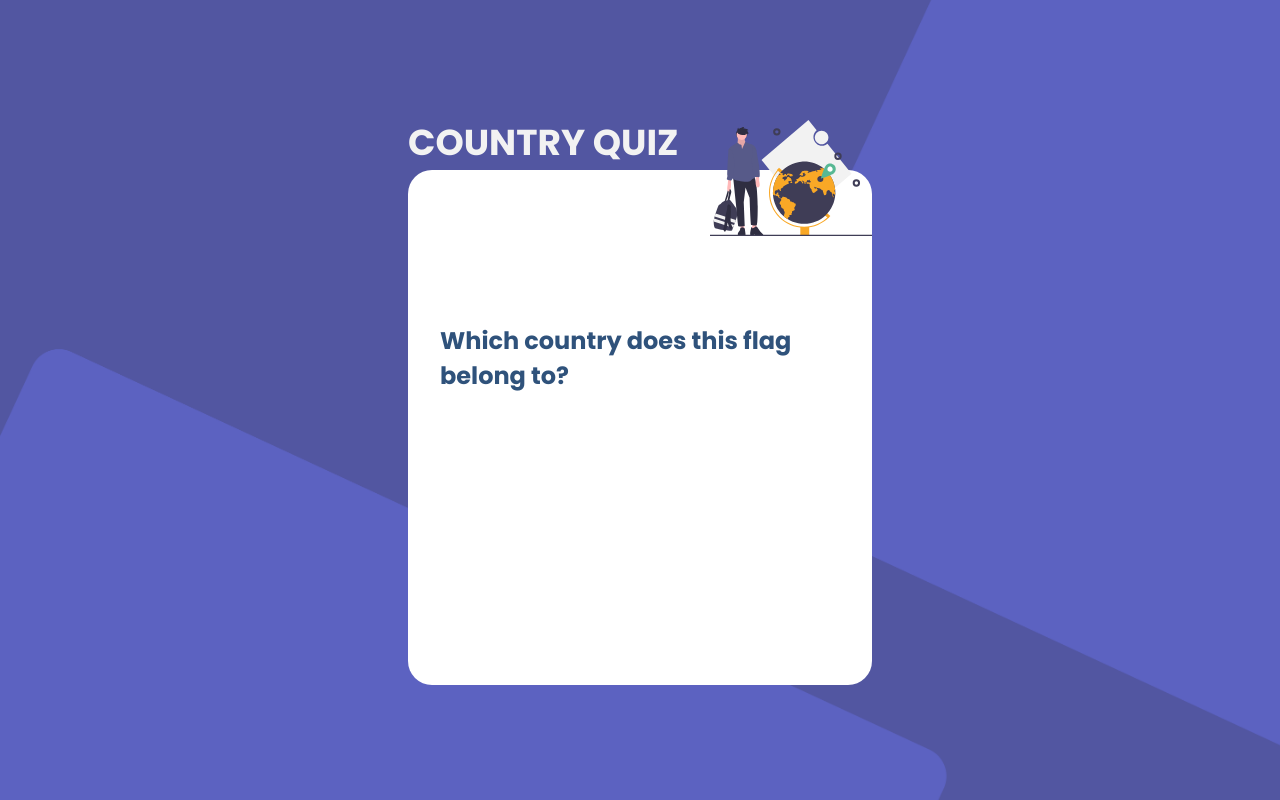
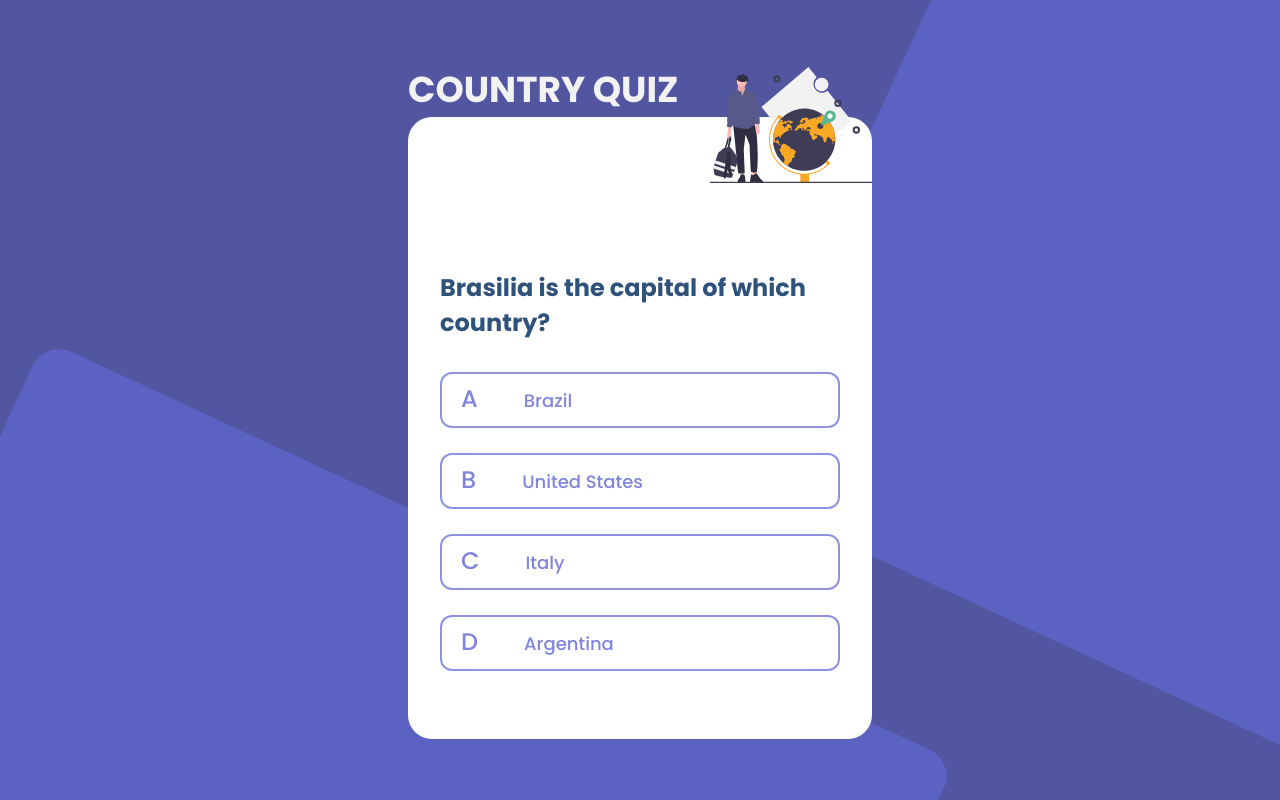
Before and after one commit to juliodumont/country-quiz, a React (Vite) app: page / in a window 1280 px wide. Built offline with nearby package versions, Linux system fonts and the light colour scheme; no server answers.

Commit message:
Fixed QuizCard

```diff
--- a/src/Types.ts
+++ b/src/Types.ts
@@ -1,17 +1,13 @@
-const TextType = [
-  "is the capital of...",
-  "is the currency of which country?",
-  "official language is...",
-  "is situated in which region?",
-];
+type CountryName = {
+  common: string;
+  official: string;
+}
 
-const AddInfoType = ["Which country does this flag belong to?"];
-
-const Questions = [TextType, AddInfoType];
-
-export function getQuestion(): string[] {
-  const questionTypeIndex = Math.floor(Math.random() * Questions.length);
-  const questionSet = Questions[questionTypeIndex];
-  const questionIndex = Math.floor(Math.random() * questionSet.length);
-  return [questionSet[questionIndex], questionTypeIndex.toString()];
+export type CountryInfo = {
+  name: CountryName;
+  currencies: {};
+  capital: string[];
+  region: string;
+  flags: {};
+  languages: {};
 }
--- a/src/components/QuizCard/index.tsx
+++ b/src/components/QuizCard/index.tsx
@@ -1,16 +1,22 @@
+import { QuestionAnswer } from "./QuestionAnswer";
 import "./styles.css";
 
 type Props = {
-  children?: React.ReactNode;
+  title: string;
   question: string;
+  answers: {
+    id: string;
+    text: string;
+  }[];
   additionalInfo?: React.ReactNode;
+  showButton: boolean;
 };
 
 export function QuizCard(props: Props) {
   return (
     <>
       <div className="quiz-title-container">
-        <h1>Country quiz</h1>
+        <h1>{props.title}</h1>
       </div>
       <div className="quiz-base-card">
         <div className="quiz-image">
@@ -20,7 +26,20 @@ export function QuizCard(props: Props) {
         <div className="quiz-question">
           <h2>{props.question}</h2>
         </div>
-        {props.children}
+        {props.answers.map((answer) => {
+          return (
+            <QuestionAnswer
+              questionAnswer={answer.text}
+              questionNumber={answer.id}
+              key={answer.id}
+            />
+          );
+        })}
+        {props.showButton && (
+          <div className="button-container">
+            <button>Next</button>
+          </div>
+        )}
       </div>
     </>
   );
--- a/src/pages/Game/index.tsx
+++ b/src/pages/Game/index.tsx
@@ -2,39 +2,70 @@ import { ResultCard } from "../../components/ResultCard";
 import { QuizCard } from "../../components/QuizCard";
 import "./styles.css";
 import { useEffect, useState } from "react";
-import { getQuestion } from "../../Types";
-import axios, { AxiosRequestConfig } from 'axios';
+import { CountryInfo } from "../../Types";
+import axios from "axios";
+
+const testQuestionSet = [
+  {
+    id: "A",
+    text: "Brazil",
+  },
+  {
+    id: "B",
+    text: "United States",
+  },
+  {
+    id: "C",
+    text: "Italy",
+  },
+  {
+    id: "D",
+    text: "Argentina",
+  },
+];
 
 const Game = () => {
   const show = false;
+  const [countryList, setCountryList] = useState<CountryInfo[]>();
 
   const [gameStatus, setGameStatus] = useState({ end: false });
-  const [points, setPoints] = useState(0);
+  const [points, setPoints] = useState(0);//Acho que isso não é estado
   const [currentQuestionStatus, setCurrentQuestionStatus] = useState([]);
-  const question = getQuestion();
 
   useEffect(() => {
-    axios.get('https://restcountries.com/v3.1/all').then((response) =>{
-      console.log(response.data)
-    }).catch((error)=>{
-      console.log('Error')
-    })
-  });
-
+    const countries: CountryInfo[] = [];
+    axios
+      .get("https://restcountries.com/v3.1/all")
+      .then((response) => {
+        response.data.forEach((country: CountryInfo) => {
+          const currentCountry = {
+            name: country.name,
+            languages: country.languages,
+            flags: country.flags,
+            capital: country.capital,
+            region: country.region,
+            currencies: country.currencies,
+          } as CountryInfo;
+          countries.push(currentCountry);
+        });
+      })
+      .catch((error) => {
+        console.log("Error");
+      })
+      .finally(() => {
+        setCountryList(countries);
+      });
+  }, []);
 
   return (
     <div className="game-container">
       {!gameStatus.end ? (
         <QuizCard
-          question={question[0]}
-          additionalInfo={<div></div>}
-        >
-          {show && (
-            <div className="button-container">
-              <button>Next</button>
-            </div>
-          )}
-        </QuizCard>
+          title="Country quiz"
+          answers={testQuestionSet}
+          question={"Brasilia is the capital of which country?"}
+          showButton={false}
+        />
       ) : (
         <ResultCard correctAnswers={points} />
       )}
```
Also changed, not shown: src/utils/question.ts (added, +17 -0 lines), src/components/QuizCard/QuestionAnswer/index.tsx (renamed from src/components/QuestionAnswer/index.tsx), src/components/QuizCard/QuestionAnswer/styles.css (renamed from src/components/QuestionAnswer/styles.css).
